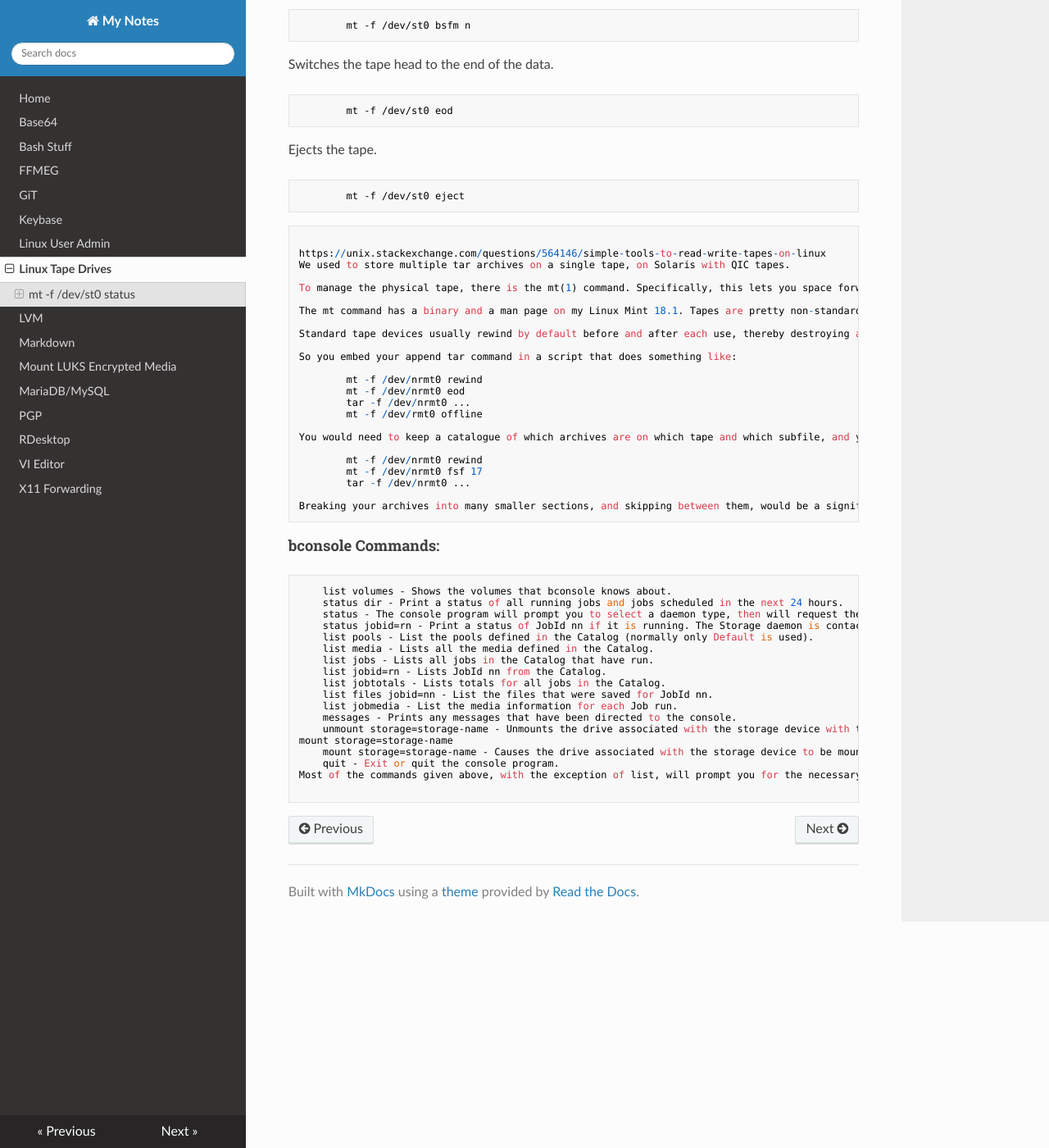
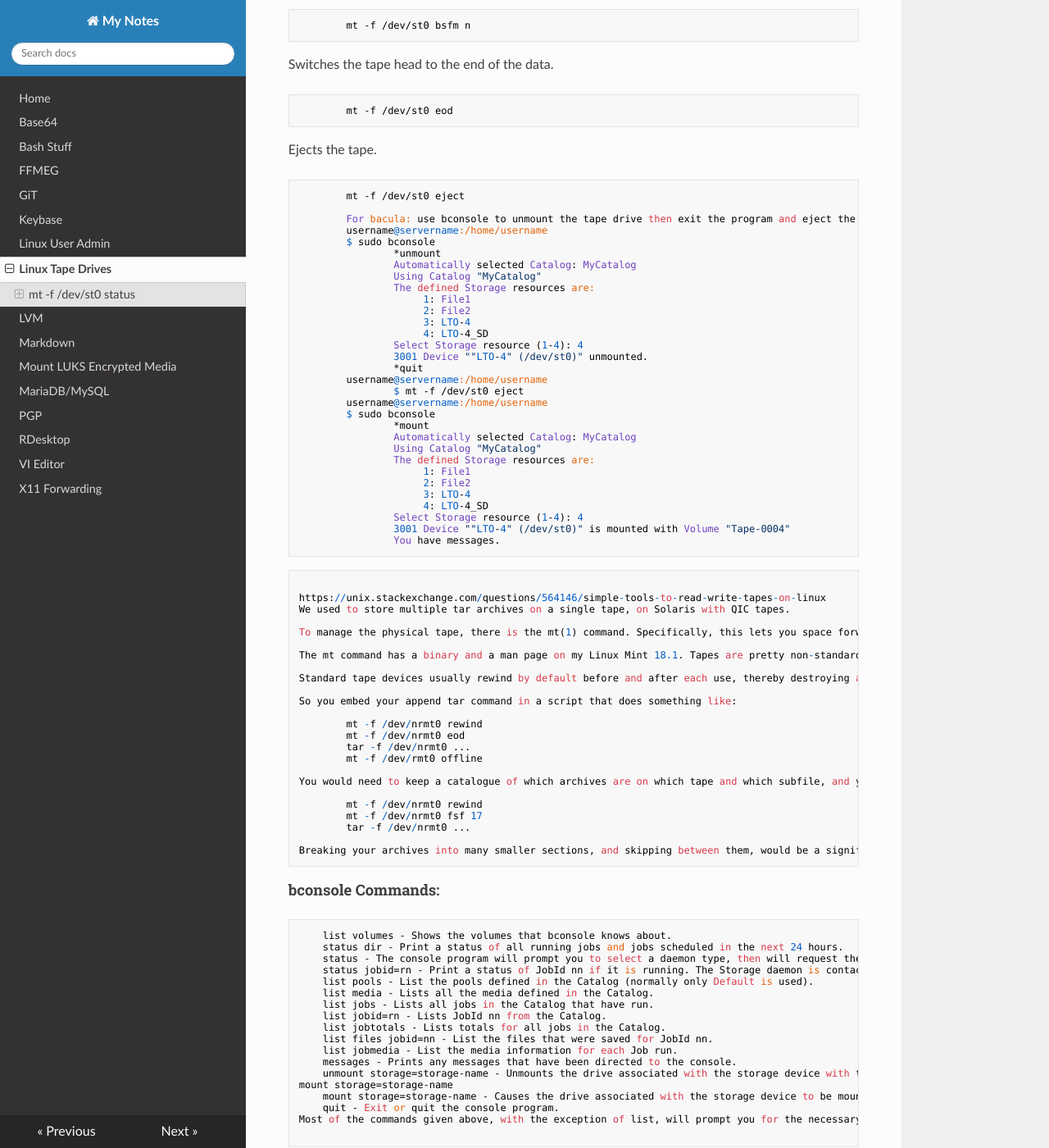
Before and after one commit to rldutch1/notes, an MkDocs documentation site: the page built from docs/linuxtapedrives.md, in a window 1280 px wide and 1400 px high, scrolled down 1129 px. Shown: the whole window at 82% size. Built offline with MkDocs 1.6.1, drawn with Linux system fonts in a browser that asks for light colours; nearby versions of some CDN libraries; some of the changed text lies outside the part shown.

Commit message:
Updated tape drive information.

````diff
--- a/docs/linuxtapedrives.md
+++ b/docs/linuxtapedrives.md
@@ -54,6 +54,36 @@ Switches the tape head to the end of the data.
 Ejects the tape.
 ```
 		mt -f /dev/st0 eject
+
+		For bacula: use bconsole to unmount the tape drive then exit the program and eject the tape using the command above.
+		username@servername:/home/username
+		$ sudo bconsole
+				*unmount
+				Automatically selected Catalog: MyCatalog
+				Using Catalog "MyCatalog"
+				The defined Storage resources are:
+		    		 1: File1
+		    		 2: File2
+		    		 3: LTO-4
+		    		 4: LTO-4_SD
+				Select Storage resource (1-4): 4
+				3001 Device ""LTO-4" (/dev/st0)" unmounted.
+				*quit
+		username@servername:/home/username
+				$ mt -f /dev/st0 eject
+		username@servername:/home/username
+		$ sudo bconsole
+				*mount
+				Automatically selected Catalog: MyCatalog
+				Using Catalog "MyCatalog"
+				The defined Storage resources are:
+				     1: File1
+				     2: File2
+				     3: LTO-4
+				     4: LTO-4_SD
+				Select Storage resource (1-4): 4
+				3001 Device ""LTO-4" (/dev/st0)" is mounted with Volume "Tape-0004"
+				You have messages.
 ```
 
 ```
@@ -104,3 +134,11 @@ mount storage=storage-name
 Most of the commands given above, with the exception of list, will prompt you for the necessary arguments if you simply enter the command name.
 
 ```
+
+```
+Tape drive full and could not be written to:
+Solution was to use bconsole to unmount, then eject the tape from the commandline, then insert Tape-0004 and mount from bconsole.
+27-May 08:00 bacula-sd JobId 219: Warning: Director wanted Volume "Tape-0004".
+    Current Volume "Tape-0003" not acceptable because:
+    1998 Volume "Tape-0003" catalog status is Error, but should be Append, Purged or Recycle.
+```
````
Also changed, not shown: site/index.html, site/linuxtapedrives/index.html, site/search/search_index.json, 1 other file.
